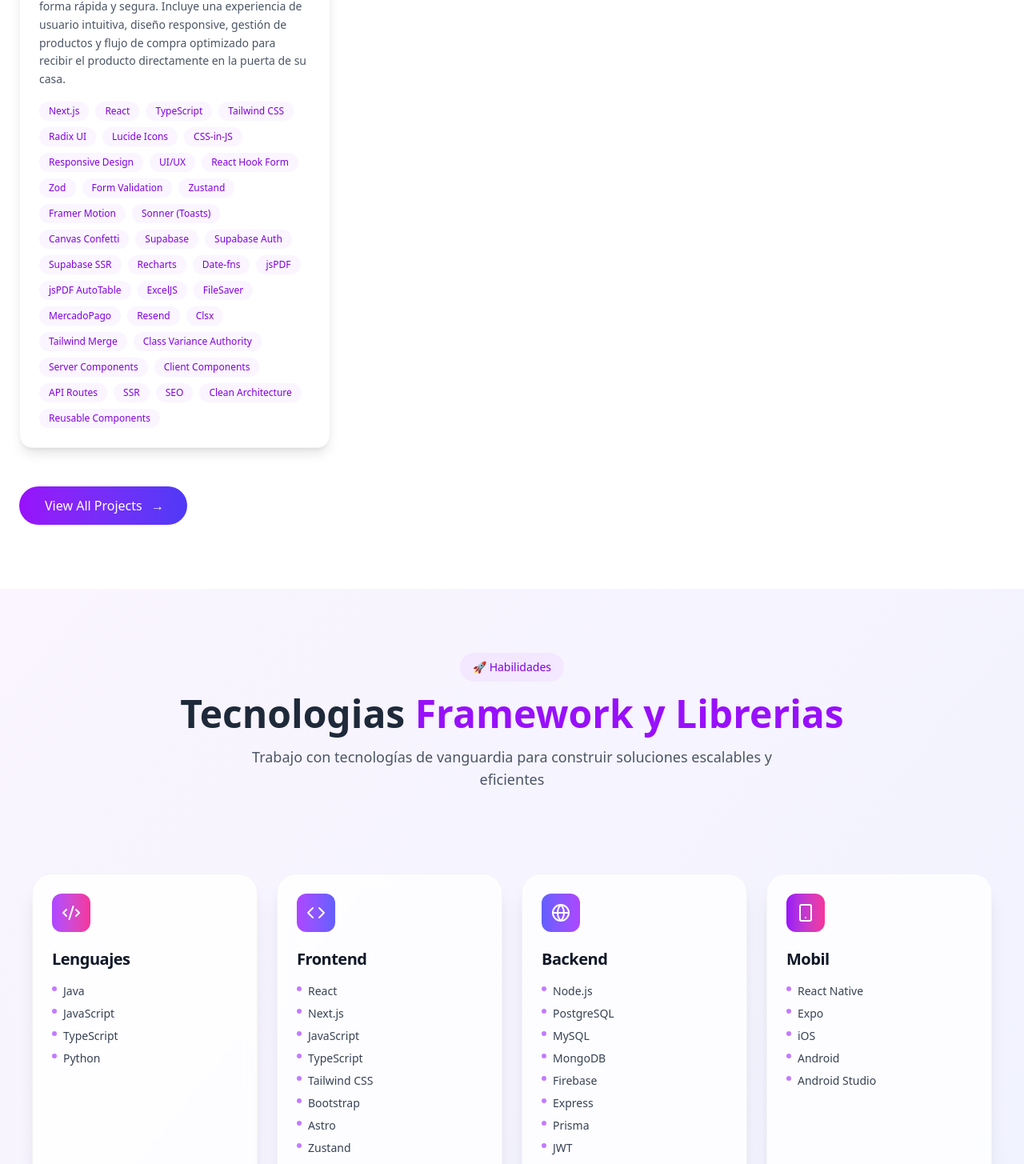
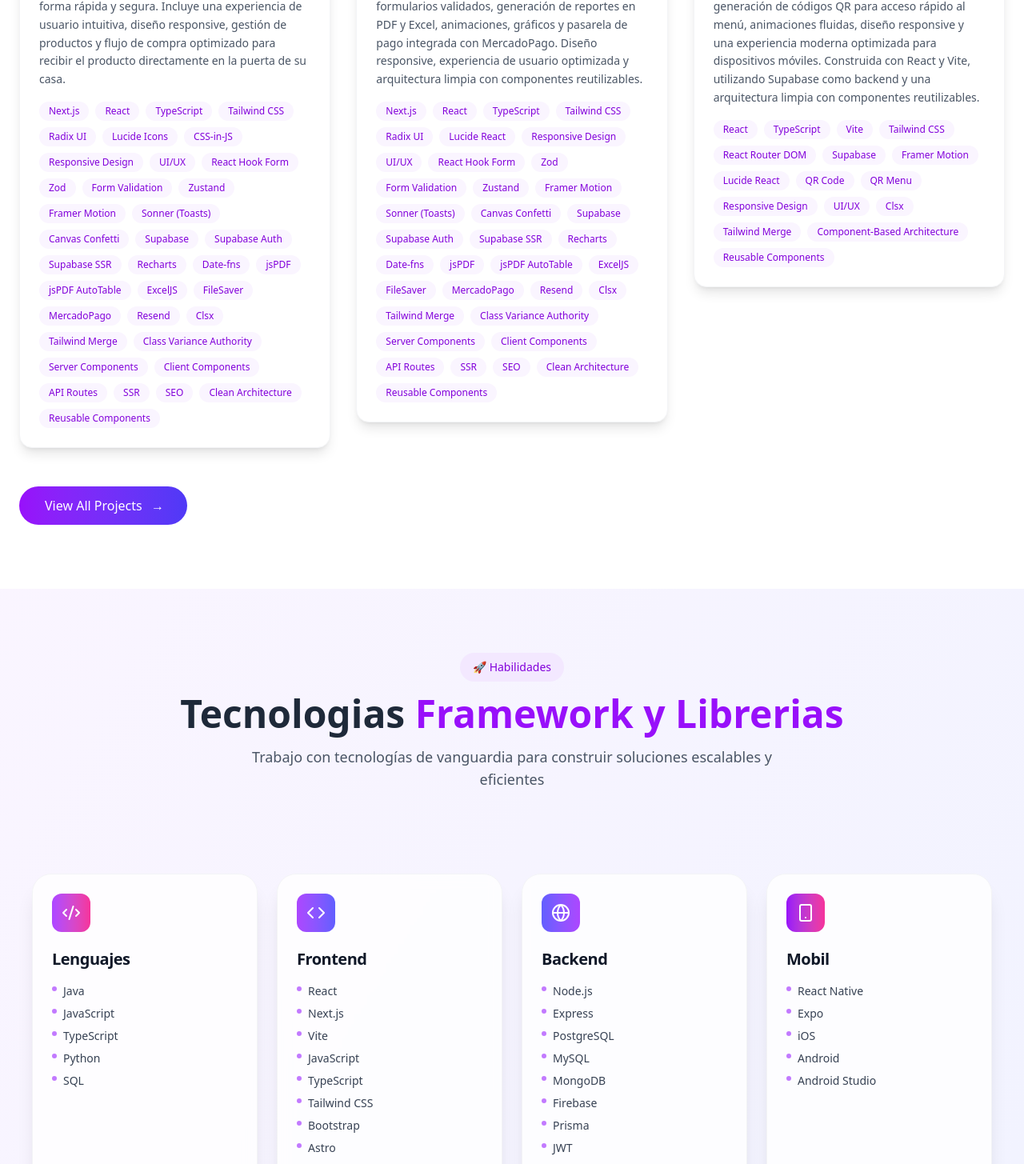
Before and after one commit to Alexisrk310/Portafolio, a React (Vite) app: page / in a window 1280 px wide. Shown: the part 2500-3955 px from the top of the page at 80% size. Built offline with nearby package versions, Linux system fonts and the light colour scheme.

Commit message:
actualizando mi cv

```diff
--- a/src/components/CardProjects.tsx
+++ b/src/components/CardProjects.tsx
@@ -36,9 +36,9 @@ export const ProjectCard: React.FC<ProjectCardProps> = ({ project, index }) => {
 						alt={project.title}
 						width={400}
 						height={250}
-						className="w-full h-48 object-cover group-hover:scale-110 transition-transform duration-500"
+						className="w-full h-48 object-cover lg:group-hover:scale-110 transition-transform duration-500"
 					/>
-					<div className="absolute inset-0 bg-gradient-to-t from-black/50 to-transparent opacity-0 group-hover:opacity-100 transition-opacity duration-300"></div>
+					<div className="absolute inset-0 bg-gradient-to-t from-black/50 to-transparent opacity-100 lg:opacity-0 lg:group-hover:opacity-100 transition-opacity duration-300"></div>
 
 					{/* Badge Categoría */}
 					<div className="absolute top-4 left-4">
@@ -48,7 +48,7 @@ export const ProjectCard: React.FC<ProjectCardProps> = ({ project, index }) => {
 					</div>
 
 					{/* Acciones al hacer hover */}
-					<div className="absolute inset-0 flex items-center justify-center opacity-0 group-hover:opacity-100 transition-opacity duration-300">
+					<div className="absolute inset-0 flex items-center justify-center opacity-100 lg:opacity-0 lg:group-hover:opacity-100 transition-opacity duration-300">
 						<div className="flex space-x-3">
 							<Button
 								size="sm"
@@ -56,7 +56,7 @@ export const ProjectCard: React.FC<ProjectCardProps> = ({ project, index }) => {
 								className="bg-white/90 border-white text-gray-700 hover:bg-white px-4 py-2 rounded-full"
 								onClick={() => window.open(project.link, '_blank')}>
 								<Code className="mr-2 h-4 w-4" />
-								Code
+								Web
 							</Button>
 							<Button
 								size="sm"
--- a/src/constants/projects.ts
+++ b/src/constants/projects.ts
@@ -85,57 +85,36 @@ export const projects = [
 			'Página web para un restaurante con menú interactivo y pasarela de pago integrada, que permite a los usuarios realizar pedidos en línea de forma rápida y segura. Incluye una experiencia de usuario intuitiva, diseño responsive, gestión de productos y flujo de compra optimizado para recibir el producto directamente en la puerta de su casa.',
 		image: '/projects/thunderxis.png?height=250&width=400',
 		tags: [
-			// Framework & Core
 			'Next.js',
 			'React',
 			'TypeScript',
-
-			// Styling & UI
 			'Tailwind CSS',
 			'Radix UI',
 			'Lucide Icons',
 			'CSS-in-JS',
 			'Responsive Design',
 			'UI/UX',
-
-			// Forms & Validation
 			'React Hook Form',
 			'Zod',
 			'Form Validation',
-
-			// State Management
 			'Zustand',
-
-			// Animations & UX
 			'Framer Motion',
 			'Sonner (Toasts)',
 			'Canvas Confetti',
-
-			// Backend / BaaS
 			'Supabase',
 			'Supabase Auth',
 			'Supabase SSR',
-
-			// Data & Charts
 			'Recharts',
 			'Date-fns',
-
-			// PDF / Files / Export
 			'jsPDF',
 			'jsPDF AutoTable',
 			'ExcelJS',
 			'FileSaver',
-
-			// Payments & Emails
 			'MercadoPago',
 			'Resend',
-
-			// Utilities
 			'Clsx',
 			'Tailwind Merge',
 			'Class Variance Authority',
-
-			// Architecture & Best Practices
 			'Server Components',
 			'Client Components',
 			'API Routes',
@@ -149,4 +128,80 @@ export const projects = [
 		link: 'https://thunderxis.store',
 		github: 'https://github.com/Alexisrk310/thunderxis',
 	},
+	{
+		title: 'Foodies',
+		description:
+			'Aplicación web full stack para pedidos de comida en línea, desarrollada con Next.js y React. Incluye gestión de productos, autenticación con Supabase, formularios validados, generación de reportes en PDF y Excel, animaciones, gráficos y pasarela de pago integrada con MercadoPago. Diseño responsive, experiencia de usuario optimizada y arquitectura limpia con componentes reutilizables.',
+		image: '/projects/foodies.png?height=250&width=400',
+		tags: [
+			'Next.js',
+			'React',
+			'TypeScript',
+			'Tailwind CSS',
+			'Radix UI',
+			'Lucide React',
+			'Responsive Design',
+			'UI/UX',
+			'React Hook Form',
+			'Zod',
+			'Form Validation',
+			'Zustand',
+			'Framer Motion',
+			'Sonner (Toasts)',
+			'Canvas Confetti',
+			'Supabase',
+			'Supabase Auth',
+			'Supabase SSR',
+			'Recharts',
+			'Date-fns',
+			'jsPDF',
+			'jsPDF AutoTable',
+			'ExcelJS',
+			'FileSaver',
+			'MercadoPago',
+			'Resend',
+			'Clsx',
+			'Tailwind Merge',
+			'Class Variance Authority',
+			'Server Components',
+			'Client Components',
+			'API Routes',
+			'SSR',
+			'SEO',
+			'Clean Architecture',
+			'Reusable Components'
+		],
+		category: 'Full Stack',
+		link: 'https://shop-food-seven.vercel.app/',
+		github: 'https://github.com/Alexisrk310/shop-food'
+	},
+	{
+		title: 'Menu Restaurant',
+		description:
+			'Aplicación web para restaurantes que permite mostrar un menú digital interactivo con navegación por rutas públicas y privadas. Incluye generación de códigos QR para acceso rápido al menú, animaciones fluidas, diseño responsive y una experiencia moderna optimizada para dispositivos móviles. Construida con React y Vite, utilizando Supabase como backend y una arquitectura limpia con componentes reutilizables.',
+		image: '/projects/menu-restaurant.png?height=250&width=400',
+		tags: [
+			'React',
+			'TypeScript',
+			'Vite',
+			'Tailwind CSS',
+			'React Router DOM',
+			'Supabase',
+			'Framer Motion',
+			'Lucide React',
+			'QR Code',
+			'QR Menu',
+			'Responsive Design',
+			'UI/UX',
+			'Clsx',
+			'Tailwind Merge',
+			'Component-Based Architecture',
+			'Reusable Components'
+		],
+		category: 'Frontend',
+		link: 'https://menu-restaurant-xi-ten.vercel.app/',
+		github: 'https://github.com/Alexisrk310/menu-restaurant'
+	}
+
+
 ];
--- a/src/constants/technologies.tsx
+++ b/src/constants/technologies.tsx
@@ -4,7 +4,13 @@ export const technologies = [
 	{
 		category: 'Lenguajes',
 		icon: Code2,
-		skills: ['Java', 'JavaScript', 'TypeScript', 'Python'],
+		skills: [
+			'Java',
+			'JavaScript',
+			'TypeScript',
+			'Python',
+			'SQL',
+		],
 		color: 'from-purple-500 to-pink-500',
 	},
 	{
@@ -13,6 +19,7 @@ export const technologies = [
 		skills: [
 			'React',
 			'Next.js',
+			'Vite',
 			'JavaScript',
 			'TypeScript',
 			'Tailwind CSS',
@@ -22,9 +29,19 @@ export const technologies = [
 			'Framer Motion',
 			'Redux',
 			'React Router DOM',
+			'React Hook Form',
 			'Formik',
 			'Yup',
+			'Zod',
 			'Axios',
+			'Radix UI',
+			'Lucide React',
+			'Recharts',
+			'Next Themes',
+			'Responsive Design',
+			'UI/UX',
+			'SSR',
+			'SEO',
 		],
 		color: 'from-purple-500 to-indigo-500',
 	},
@@ -33,25 +50,35 @@ export const technologies = [
 		icon: Globe,
 		skills: [
 			'Node.js',
+			'Express',
 			'PostgreSQL',
 			'MySQL',
 			'MongoDB',
 			'Firebase',
-			'Express',
 			'Prisma',
 			'JWT',
 			'Bcrypt',
 			'Cors',
 			'Google Auth',
 			'Supabase',
+			'Supabase Auth',
+			'Supabase SSR',
+			'API Routes',
 			'Resend',
+			'Mercado Pago',
 		],
 		color: 'from-indigo-500 to-purple-500',
 	},
 	{
 		category: 'Mobil',
 		icon: Smartphone,
-		skills: ['React Native', 'Expo', 'iOS', 'Android', 'Android Studio'],
+		skills: [
+			'React Native',
+			'Expo',
+			'iOS',
+			'Android',
+			'Android Studio',
+		],
 		color: 'from-purple-600 to-pink-500',
 	},
 	{
@@ -70,6 +97,15 @@ export const technologies = [
 			'Cloudinary',
 			'ePayco',
 			'Mercado Pago',
+			'ESLint',
+			'Prettier',
+			'Clsx',
+			'Tailwind Merge',
+			'Class Variance Authority',
+			'jsPDF',
+			'ExcelJS',
+			'FileSaver',
+			'QR Code',
 		],
 		color: 'from-indigo-600 to-purple-600',
 	},
```
Also changed, not shown: public/projects/menu-restaurant.png (added), 1 other file (tests, documents, lock files or other folders).
